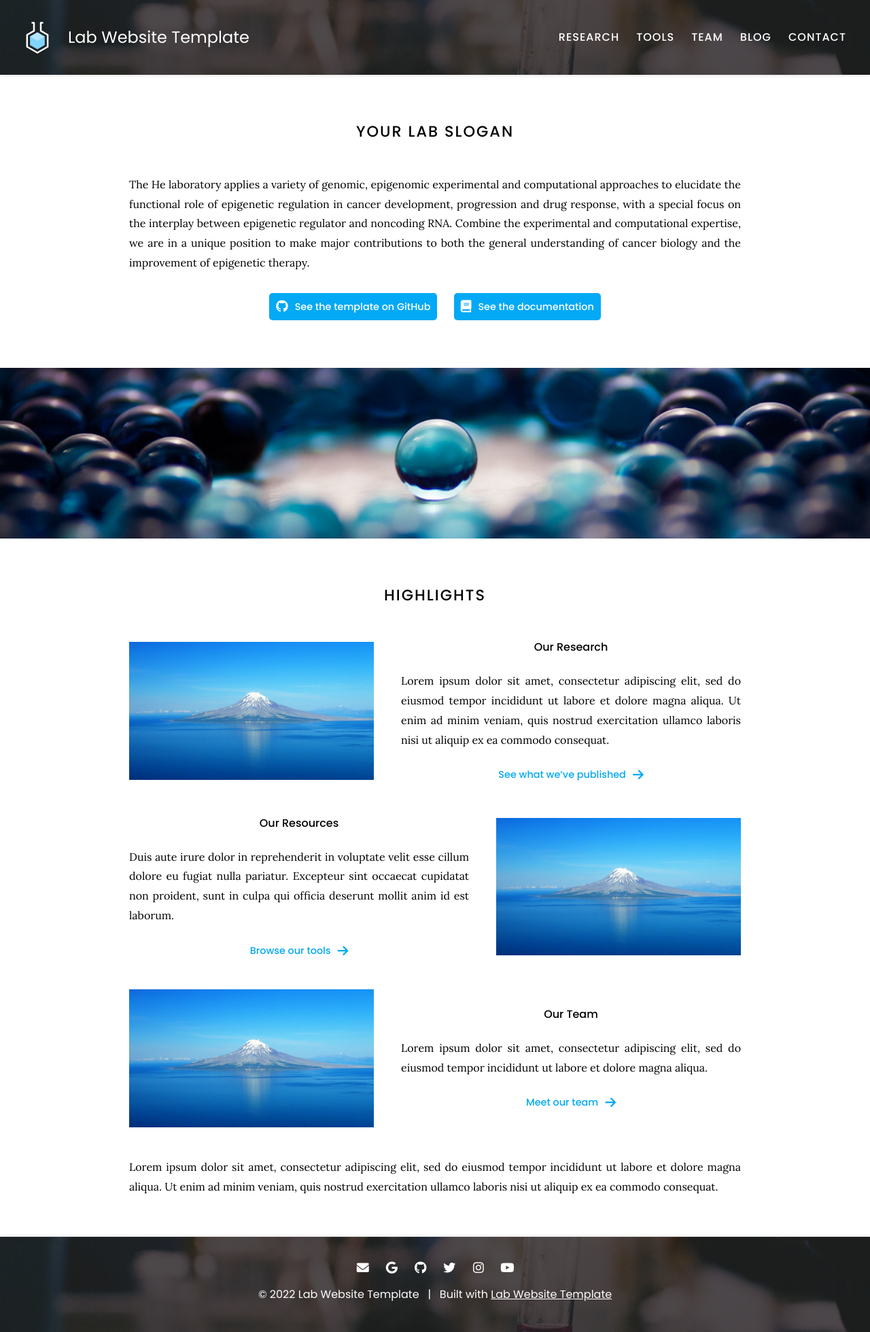
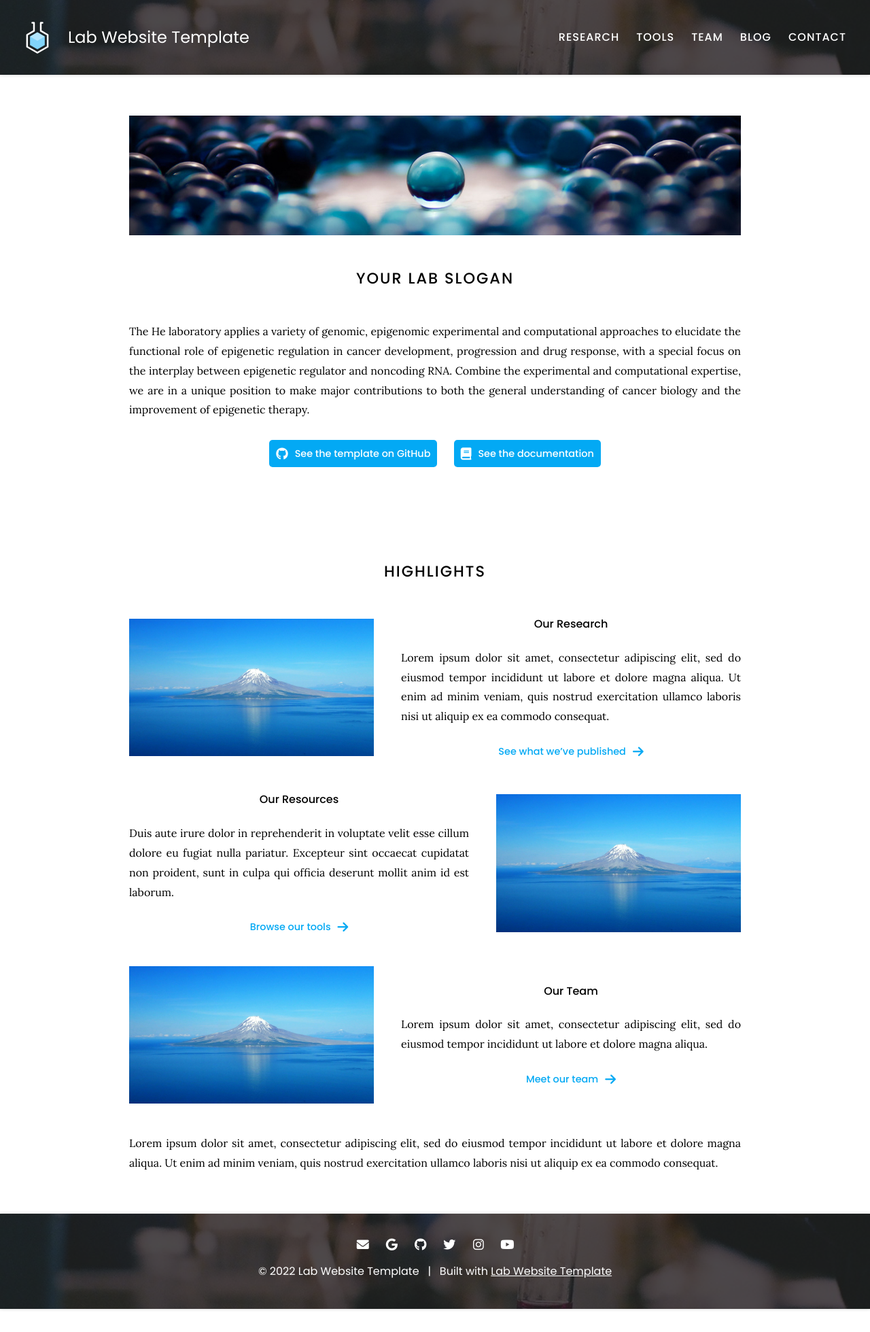
Before and after one commit to vivianschu/blue, a Jekyll site: the page built from index.md, in a window 1280 px wide. Shown: the whole page at 68% size. Built offline with Jekyll 4.4.1, drawn with Linux system fonts in a browser that asks for light colours; after the commit the page ends 1925 px from its top, so only the background shows below that.

Commit message:
Update index.md

```diff
--- a/index.md
+++ b/index.md
@@ -1,6 +1,8 @@
 ---
 title: Home
 ---
+
+{% include banner.html image="images/banner.jpg" %}
 
 # Your Lab Slogan
 
@@ -25,8 +27,6 @@ The He laboratory applies a variety of genomic, epigenomic experimental and comp
 {:.center}
 
 {% include section.html full=true %}
-
-{% include banner.html image="images/banner.jpg" %}
 
 {% include section.html %}
 
```
